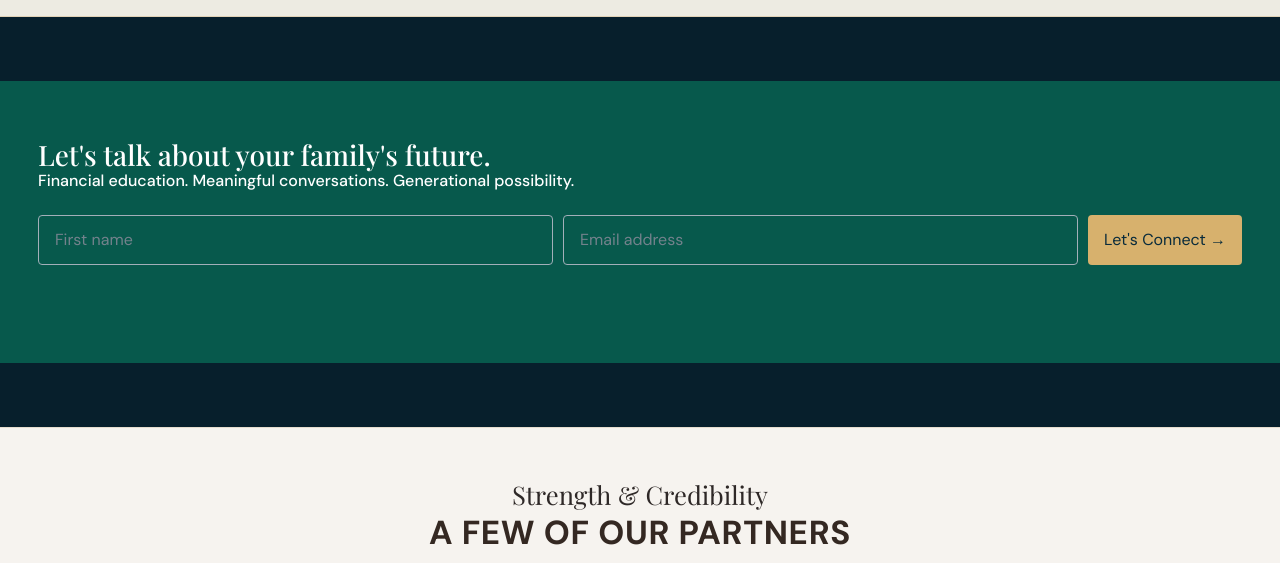
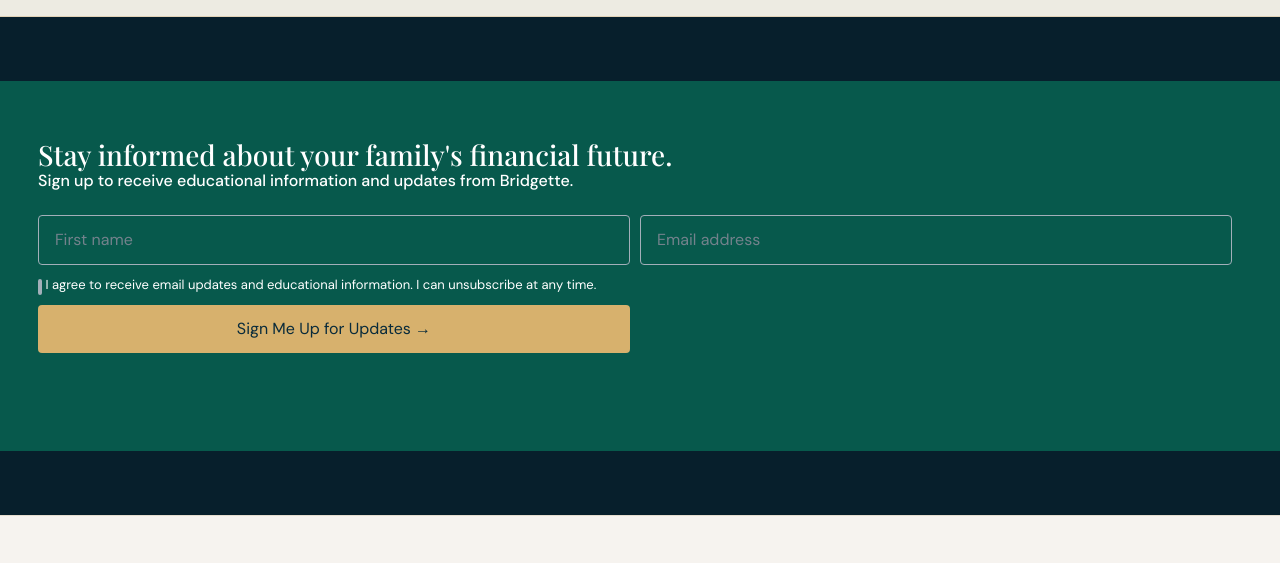
Before and after one commit to 626consulting/Bridge-the-Wealth-Financial, a plain HTML site: page book/index.html in a window 1280 px wide. Shown: the part 3980-4543 px from the top of the page. Drawn offline with nearby package versions, Linux system fonts and the light colour scheme; a web font is replaced by a local one.

Commit message:
Make guide download direct and add email updates signup

```diff
--- a/book/index.html
+++ b/book/index.html
@@ -518,6 +518,21 @@
     }
 
     .subscribe .container { max-width: 1160px; margin: auto; }
+    .subscribe-consent {
+      grid-column: 1 / -1;
+      display: flex;
+      align-items: flex-start;
+      gap: 10px;
+      color: #fff;
+      font-size: 13px;
+      line-height: 1.5;
+    }
+    .subscribe-consent input[type="checkbox"] {
+      width: auto;
+      flex: 0 0 auto;
+      margin: 3px 0 0;
+      accent-color: var(--gold);
+    }
 
     .subscribe article {
       margin: 0;
@@ -2322,23 +2337,28 @@ nav .nav-caret{font-size:.8em;color:var(--gold);}
 
 
 <!-- FOOTER INQUIRY -->
-<section aria-label="Subscribe example" class="subscribe">
+<section aria-label="Email updates" class="subscribe">
   <div class="wrap">
     <article>
       <hgroup>
-        <h2>Let's talk about your family's future.</h2>
-        <h3>Financial education. Meaningful conversations. Generational possibility.</h3>
+        <h2>Stay informed about your family's financial future.</h2>
+        <h3>Sign up to receive educational information and updates from Bridgette.</h3>
       </hgroup>
 
-      <form class="grid web3forms-form" action="https://api.web3forms.com/submit" method="POST">
+      <form class="grid web3forms-form" action="https://api.web3forms.com/submit" method="POST" aria-label="Sign up for email updates">
         <input type="hidden" name="access_key" value="09252574-bba9-40a6-b73d-762ccb94ab31">
-        <input type="hidden" name="subject" value="Bridge the Wealth - Footer Inquiry">
+        <input type="hidden" name="subject" value="Bridge the Wealth - Email Updates Signup">
         <input type="hidden" name="from_name" value="Bridge the Wealth Website">
-        <input type="hidden" name="topic" value="General Website Inquiry">
+        <input type="hidden" name="topic" value="Email Updates Signup">
+        <input type="hidden" name="signup_source" value="Book a Consultation page">
         <input type="checkbox" name="botcheck" tabindex="-1" autocomplete="off" style="display:none" aria-hidden="true">
-        <input type="text" id="firstname" name="name" autocomplete="given-name" placeholder="First name" aria-label="First name" required>
-        <input type="email" id="email" name="email" placeholder="Email address" aria-label="Email address" required>
-        <button type="submit">Let's Connect →</button>
+        <input type="text" id="updates-firstname" name="name" autocomplete="given-name" placeholder="First name" aria-label="First name" required>
+        <input type="email" id="updates-email" name="email" autocomplete="email" placeholder="Email address" aria-label="Email address" required>
+        <label class="subscribe-consent">
+          <input type="checkbox" name="email_updates_consent" value="Yes, I agree to receive email updates and educational information." required>
+          <span>I agree to receive email updates and educational information. I can unsubscribe at any time.</span>
+        </label>
+        <button type="submit">Sign Me Up for Updates →</button>
         <p class="form-status" aria-live="polite"></p>
       </form>
     </article>
```
Also changed, not shown: index.html (+1 -1 lines).
